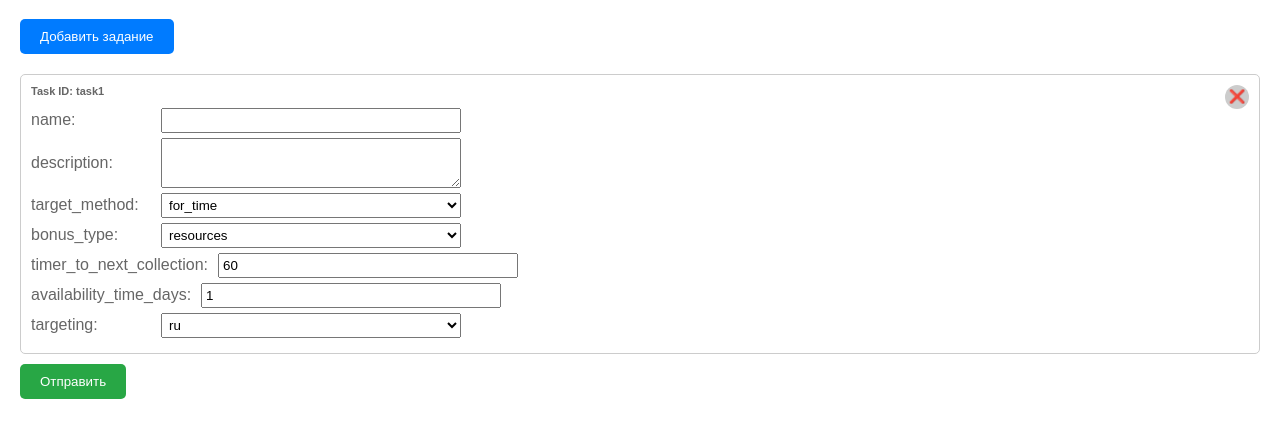
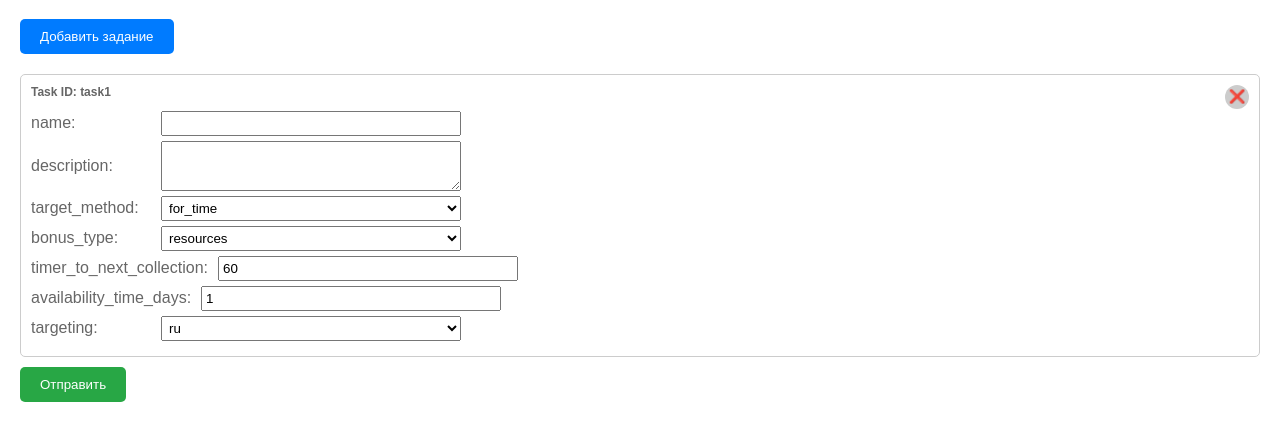
Before and after one commit to KrasnoperovG/dystopya_tasks, a plain HTML site: page index.html in a window 1280 px wide. Both pictures are taken after a click on the button "Добавить задание". Shown: the part 61-502 px from the top of the page. Drawn offline with Linux system fonts and the light colour scheme.

Commit message:
Update index.html

```diff
--- a/index.html
+++ b/index.html
@@ -22,7 +22,7 @@
         .task h3 {
             margin-top: 0;
             color: #666; /* Светло-серый цвет для заголовка "Task ID: task1" */
-            font-size: 11px; /* Уменьшаем шрифт на 5px */
+            font-size: 12px; /* Уменьшаем шрифт на 5px */
         }
         .task .field {
             display: flex;
```
